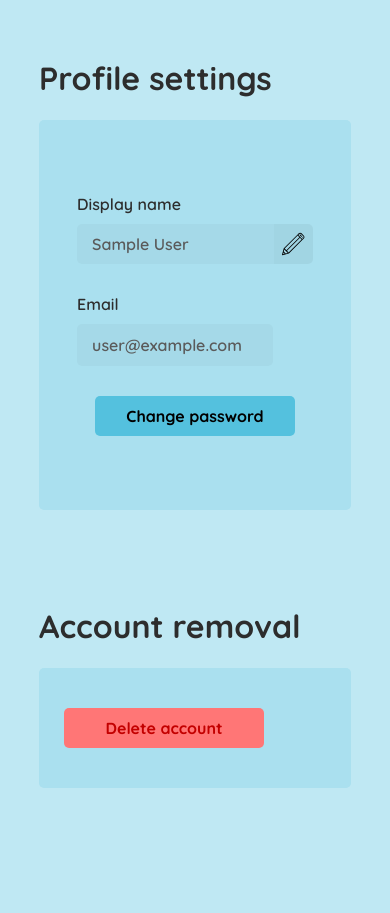
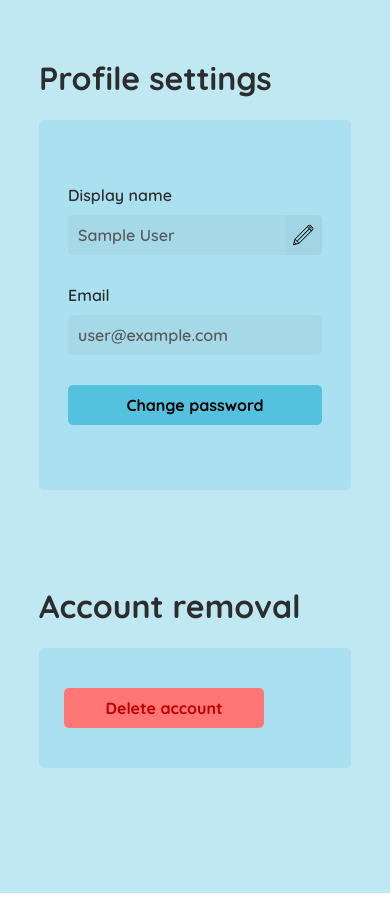
Before and after one commit to BajKull/cardmaker, a React (Create React App) app: page /profile in a window 390 px wide. Shown: the part 1260-2173 px from the top of the page. Built offline with nearby package versions, Linux system fonts and the light colour scheme; no server answers; the database is empty; sample sign-in values are in the browser's storage; a web font is replaced by a local one.

Commit message:
profile styling

```diff
--- a/src/scss/_profileSection.scss
+++ b/src/scss/_profileSection.scss
@@ -134,6 +134,15 @@
       }
     }
 
+    .progressBar {
+      @include breakpoint(755px) {
+        min-width: 0;
+        width: 90%;
+        margin: auto;
+        font-size: 0.75em;
+      }
+    }
+
     @include breakpoint(755px) {
       flex-direction: column;
       justify-content: center;
@@ -155,6 +164,15 @@
       flex-direction: column;
       justify-content: center;
       align-items: center;
+    }
+
+    .progressBar {
+      @include breakpoint(1616px) {
+        min-width: 0;
+        width: 90%;
+        margin: auto;
+        font-size: 0.75em;
+      }
     }
 
     .profileText {
@@ -183,35 +201,47 @@
       flex-direction: column;
       justify-content: center;
       align-items: center;
+      padding: 15px;
+    }
+
+    button {
+      @include breakpoint(1024px) {
+        margin: auto;
+        display: block;
+      }
+      @include breakpoint(500px) {
+        margin: auto;
+        display: block;
+        width: 100%;
+      }
+    }
+
+    input {
+      @include breakpoint(1024px) {
+        width: calc(100% - 10px);
+        padding-left: 10px;
+      }
     }
 
     .profileOverview {
+      @include breakpoint(1024px) {
+        width: 100%;
+      }
       .settingsFlex {
         display: flex;
 
         input {
           border-radius: 5px 0 0 5px;
-          padding: 0 15px;
-          width: 235px;
+
+          @include breakpoint(500px) {
+            padding-left: 10px;
+          }
         }
       }
 
       .profileLabel {
         @include breakpoint(1024px) {
           width: 100%;
-        }
-
-        input {
-          @include breakpoint(1024px) {
-            width: calc(100% - 57px);
-          }
-        }
-      }
-
-      button {
-        @include breakpoint(1024px) {
-          margin: auto;
-          display: block;
         }
       }
 
@@ -222,6 +252,46 @@
         align-items: center;
         width: 90%;
         margin: auto;
+      }
+    }
+
+    .passwordPanel {
+      display: flex;
+      flex-direction: column;
+      position: relative;
+      margin-left: 100px;
+      width: 350px;
+
+      @include breakpoint(1024px) {
+        width: 90%;
+        margin: auto;
+        padding-top: 35px;
+        margin-top: 50px;
+      }
+
+      .passwordChanged {
+        color: $acceptColor;
+      }
+
+      input {
+        margin-bottom: 10px;
+      }
+
+      button {
+        margin-left: 34px;
+        margin-top: 35px;
+
+        @include breakpoint(1024px) {
+          margin: 25px auto;
+        }
+      }
+
+      h1 {
+        margin-top: 50px;
+        text-align: center;
+        @include breakpoint(1024px) {
+          margin-top: 25px;
+        }
       }
     }
 
@@ -392,44 +462,6 @@
     }
   }
 
-  .passwordPanel {
-    display: flex;
-    flex-direction: column;
-    position: relative;
-    margin-left: 100px;
-    width: 350px;
-
-    @include breakpoint(1024px) {
-      width: 90%;
-      margin: auto;
-      padding-top: 35px;
-      margin-top: 15px;
-    }
-
-    .passwordChanged {
-      color: $acceptColor;
-    }
-
-    input {
-      margin-bottom: 10px;
-    }
-
-    button {
-      margin-left: 34px;
-      margin-top: 35px;
-
-      @include breakpoint(1024px) {
-        margin: 25px auto;
-      }
-    }
-
-    input {
-      @include breakpoint(1024px) {
-        width: calc(100% - 57px);
-      }
-    }
-  }
-
   button {
     width: 200px;
     height: 40px;
@@ -455,6 +487,8 @@
   input {
     width: 250px;
     height: 40px;
+    padding: 0;
+    padding-left: 15px;
     margin: 0;
     border: 0;
     background-color: rgba(0, 0, 0, 0.03);
--- a/src/scss/style.css
+++ b/src/scss/style.css
@@ -3352,6 +3352,15 @@
 }
 
 @media only screen and (max-width: 755px) {
+  .profilePanelP .profilePicture .progressBar {
+    min-width: 0;
+    width: 90%;
+    margin: auto;
+    font-size: 0.75em;
+  }
+}
+
+@media only screen and (max-width: 755px) {
   .profilePanelP .profilePicture {
     -webkit-box-orient: vertical;
     -webkit-box-direction: normal;
@@ -3392,6 +3401,15 @@
 }
 
 @media only screen and (max-width: 1616px) {
+  .profilePanelP .profileBackground .progressBar {
+    min-width: 0;
+    width: 90%;
+    margin: auto;
+    font-size: 0.75em;
+  }
+}
+
+@media only screen and (max-width: 1616px) {
   .profilePanelP .profileBackground .profileText {
     text-align: center;
     margin: 0;
@@ -3429,6 +3447,35 @@
     -webkit-box-align: center;
         -ms-flex-align: center;
             align-items: center;
+    padding: 15px;
+  }
+}
+
+@media only screen and (max-width: 1024px) {
+  .profilePanelP .profileSettings button {
+    margin: auto;
+    display: block;
+  }
+}
+
+@media only screen and (max-width: 500px) {
+  .profilePanelP .profileSettings button {
+    margin: auto;
+    display: block;
+    width: 100%;
+  }
+}
+
+@media only screen and (max-width: 1024px) {
+  .profilePanelP .profileSettings input {
+    width: calc(100% - 10px);
+    padding-left: 10px;
+  }
+}
+
+@media only screen and (max-width: 1024px) {
+  .profilePanelP .profileSettings .profileOverview {
+    width: 100%;
   }
 }
 
@@ -3440,26 +3487,17 @@
 
 .profilePanelP .profileSettings .profileOverview .settingsFlex input {
   border-radius: 5px 0 0 5px;
-  padding: 0 15px;
-  width: 235px;
+}
+
+@media only screen and (max-width: 500px) {
+  .profilePanelP .profileSettings .profileOverview .settingsFlex input {
+    padding-left: 10px;
+  }
 }
 
 @media only screen and (max-width: 1024px) {
   .profilePanelP .profileSettings .profileOverview .profileLabel {
     width: 100%;
-  }
-}
-
-@media only screen and (max-width: 1024px) {
-  .profilePanelP .profileSettings .profileOverview .profileLabel input {
-    width: calc(100% - 57px);
-  }
-}
-
-@media only screen and (max-width: 1024px) {
-  .profilePanelP .profileSettings .profileOverview button {
-    margin: auto;
-    display: block;
   }
 }
 
@@ -3483,6 +3521,58 @@
   }
 }
 
+.profilePanelP .profileSettings .passwordPanel {
+  display: -webkit-box;
+  display: -ms-flexbox;
+  display: flex;
+  -webkit-box-orient: vertical;
+  -webkit-box-direction: normal;
+      -ms-flex-direction: column;
+          flex-direction: column;
+  position: relative;
+  margin-left: 100px;
+  width: 350px;
+}
+
+@media only screen and (max-width: 1024px) {
+  .profilePanelP .profileSettings .passwordPanel {
+    width: 90%;
+    margin: auto;
+    padding-top: 35px;
+    margin-top: 50px;
+  }
+}
+
+.profilePanelP .profileSettings .passwordPanel .passwordChanged {
+  color: #6cc549;
+}
+
+.profilePanelP .profileSettings .passwordPanel input {
+  margin-bottom: 10px;
+}
+
+.profilePanelP .profileSettings .passwordPanel button {
+  margin-left: 34px;
+  margin-top: 35px;
+}
+
+@media only screen and (max-width: 1024px) {
+  .profilePanelP .profileSettings .passwordPanel button {
+    margin: 25px auto;
+  }
+}
+
+.profilePanelP .profileSettings .passwordPanel h1 {
+  margin-top: 50px;
+  text-align: center;
+}
+
+@media only screen and (max-width: 1024px) {
+  .profilePanelP .profileSettings .passwordPanel h1 {
+    margin-top: 25px;
+  }
+}
+
 .profilePanelP .profileSettings .closeContainer {
   position: absolute;
   top: 0;
@@ -3692,53 +3782,6 @@
   width: 16px;
   fill: white;
   cursor: pointer;
-}
-
-.profilePanelP .passwordPanel {
-  display: -webkit-box;
-  display: -ms-flexbox;
-  display: flex;
-  -webkit-box-orient: vertical;
-  -webkit-box-direction: normal;
-      -ms-flex-direction: column;
-          flex-direction: column;
-  position: relative;
-  margin-left: 100px;
-  width: 350px;
-}
-
-@media only screen and (max-width: 1024px) {
-  .profilePanelP .passwordPanel {
-    width: 90%;
-    margin: auto;
-    padding-top: 35px;
-    margin-top: 15px;
-  }
-}
-
-.profilePanelP .passwordPanel .passwordChanged {
-  color: #6cc549;
-}
-
-.profilePanelP .passwordPanel input {
-  margin-bottom: 10px;
-}
-
-.profilePanelP .passwordPanel button {
-  margin-left: 34px;
-  margin-top: 35px;
-}
-
-@media only screen and (max-width: 1024px) {
-  .profilePanelP .passwordPanel button {
-    margin: 25px auto;
-  }
-}
-
-@media only screen and (max-width: 1024px) {
-  .profilePanelP .passwordPanel input {
-    width: calc(100% - 57px);
-  }
 }
 
 .profilePanelP button {
@@ -3768,6 +3811,8 @@
 .profilePanelP input {
   width: 250px;
   height: 40px;
+  padding: 0;
+  padding-left: 15px;
   margin: 0;
   border: 0;
   background-color: rgba(0, 0, 0, 0.03);
```
Also changed, not shown: 1 other file (tests, documents, lock files or other folders).
